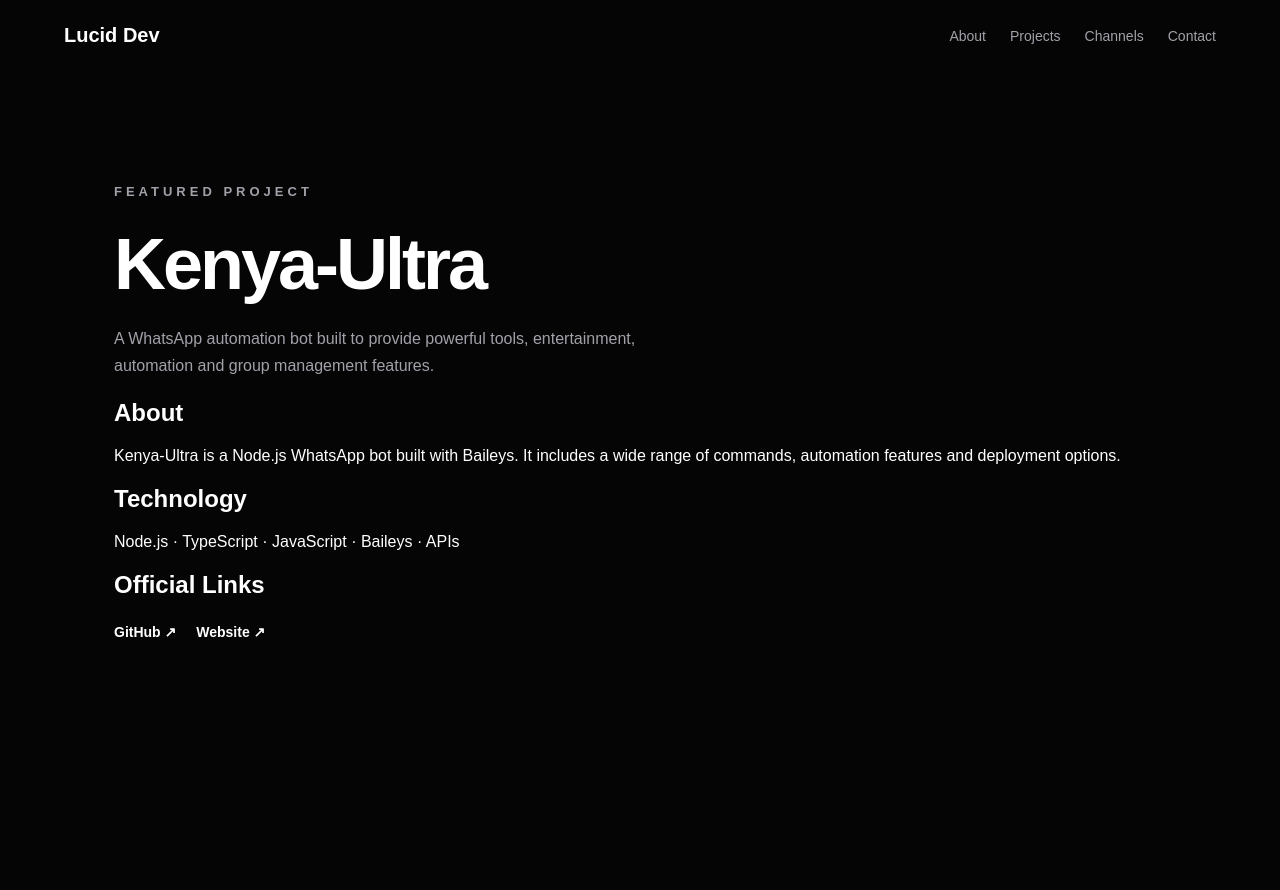
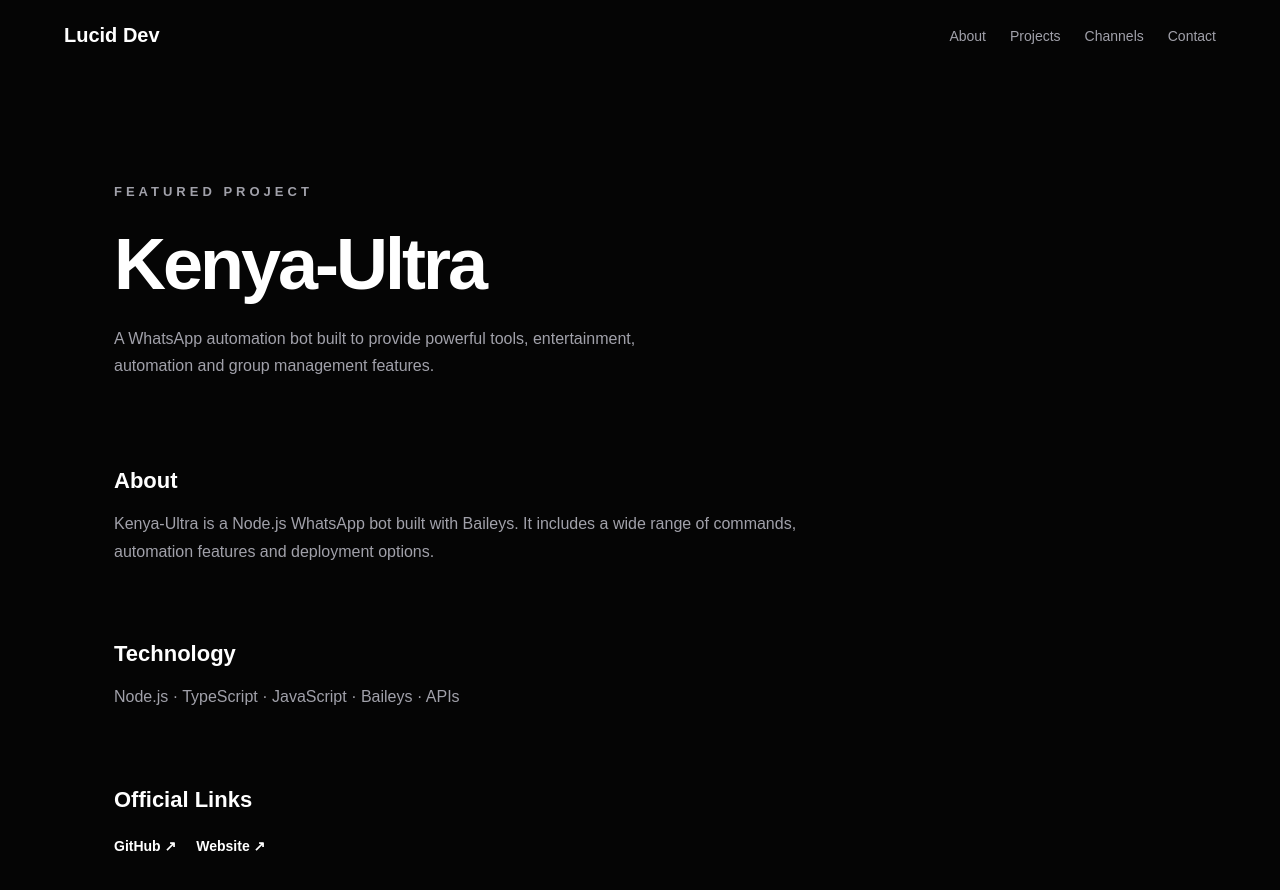
Before and after one commit to lawrencenjeri4-lgtm/lucid-dev-portfolio, a Next.js app: page /projects/kenya-ultra in a window 1280 px wide. Shown: the top 890 px of the page. Before the commit the page ends 800 px from the top, so only its background shows below. Built offline with nearby package versions, Linux system fonts and the light colour scheme.

Commit message:
Add styles for project details section

```diff
--- a/app/globals.css
+++ b/app/globals.css
@@ -169,3 +169,19 @@ nav div a:hover {
   font-size: 14px;
   font-weight: 600;
 }
+.project-details {
+  display: grid;
+  gap: 40px;
+  margin-top: 70px;
+  max-width: 750px;
+}
+
+.project-details h2 {
+  margin-bottom: 10px;
+  font-size: 22px;
+}
+
+.project-details p {
+  color: #a1a1aa;
+  line-height: 1.8;
+}
```
